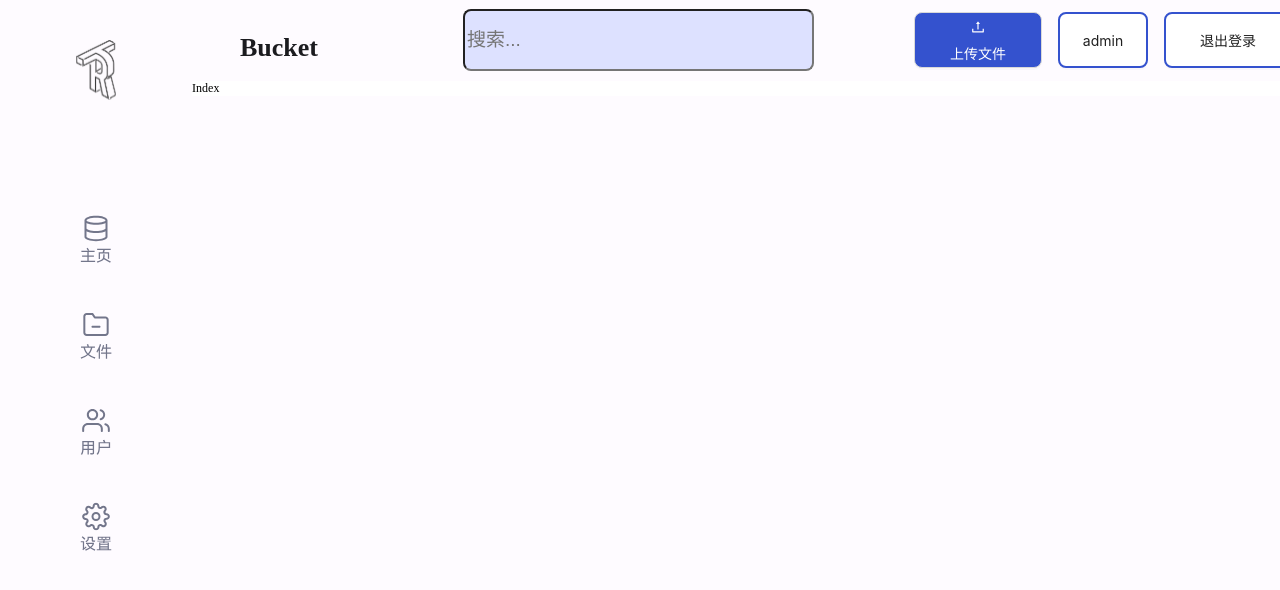
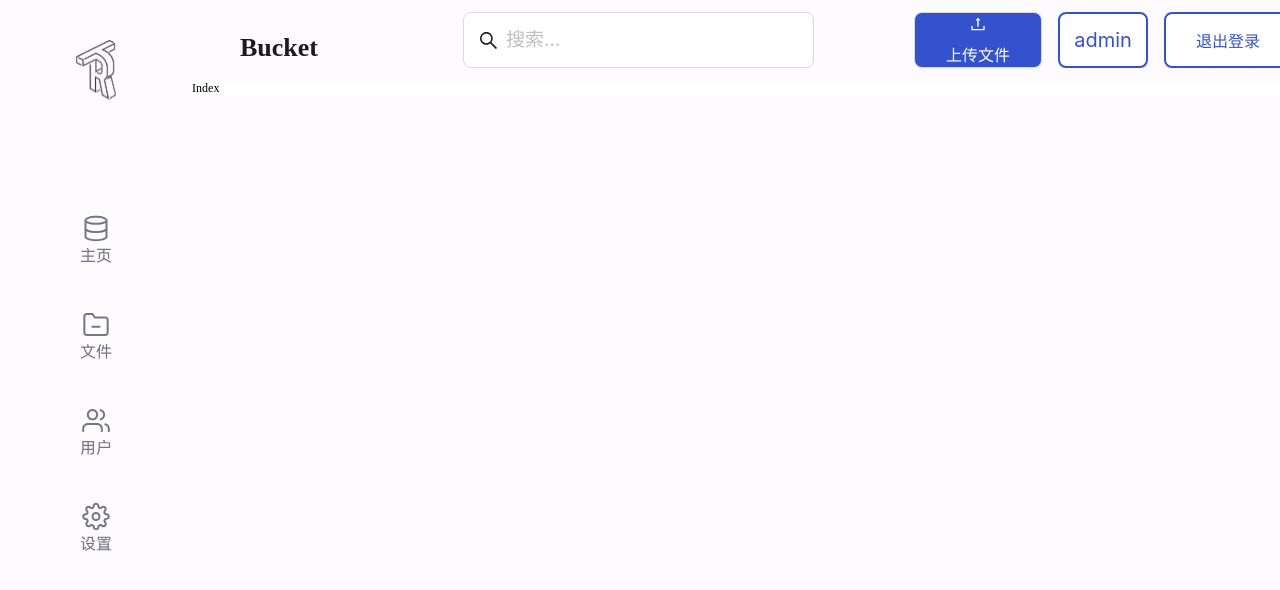
Before and after one commit to Turing-Team-Front-End/a06, a React (Vite) app: page /home/index in a window 1280 px wide. Shown: the top 590 px of the page. Built offline with nearby package versions, Linux system fonts and the light colour scheme.

Commit message:
继续完成home页面

```diff
--- a/src/pages/Home/index.css
+++ b/src/pages/Home/index.css
@@ -214,13 +214,9 @@
     gap: 4px;
     height: 56px;
     font-size: 19px;
-    background: #DDE1FF;
+    min-width: 200px;
     border-radius: 8px;
     /* Inside auto layout */
-
-    flex: none;
-    order: 1;
-    flex-grow: 1;
 }
 
 .top-right {
@@ -258,6 +254,8 @@
     height: 56px;
     background: #3452CE;
     border-radius: 8px;
+    font-weight: 400;
+    font-size: 16px;
 
     /* Inside auto layout */
 
@@ -287,6 +285,9 @@
 
     border: 2px solid #3452CE;
     border-radius: 8px;
+    font-weight: 400;
+    font-size: 20px;
+    color: #3452CE;
 
     /* Inside auto layout */
 
@@ -313,6 +314,9 @@
 
     border: 2px solid #3452CE;
     border-radius: 8px;
+    font-weight: 400;
+    font-size: 16px;
+    color: #3452CE;
 
     /* Inside auto layout */
 
--- a/src/pages/Home/index.jsx
+++ b/src/pages/Home/index.jsx
@@ -1,7 +1,7 @@
 import React, { useState } from "react";
 import { Outlet, useNavigate } from "react-router-dom";
-import { Button, message, Upload } from "antd";
-import { UploadOutlined } from "@ant-design/icons";
+import { Button, message, Upload, Input } from "antd";
+import { UploadOutlined, SearchOutlined } from "@ant-design/icons";
 import "./index.css";
 import logo from "../../assets/turingLogo2.svg";
 import img1 from "../../assets/Component1.svg";
@@ -51,13 +51,13 @@ export default function Home() {
     ];
     const navigate = useNavigate();
     const onClick = (e) => {
-    navigate(`${e.target.alt}`);
+        navigate(`${e.target.id}`);
         setName(e.target.name);
     };
     const listItems = items.map((item, index) => {
         return (
             <li key={index} className='item' onClick={onClick}>
-        <img src={item.img} alt={item.url} name={item.name} />
+                <img src={item.img} id={item.url} name={item.name} />
             </li>
         );
     });
@@ -74,14 +74,7 @@ export default function Home() {
                     <div className='topName'>
                         <div className='topName-content'>{name}</div>
                     </div>
-
-          <input
-            type='text'
-            name=''
-            id=''
-            className='top-input'
-            placeholder='搜索...'
-          />
+                    <Input className='top-input' placeholder="搜索..." prefix={<SearchOutlined />} />
                     <div className='top-right'>
                         <Upload {...props}>
                             <Button icon={<UploadOutlined />} className='upload'>
```
Also changed, not shown: 1 other file (tests, documents, lock files or other folders). Lines whose indentation alone changed are shown as unchanged.
